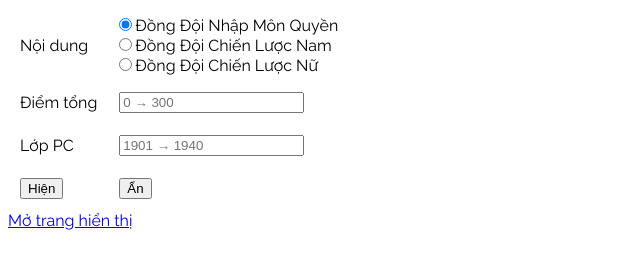
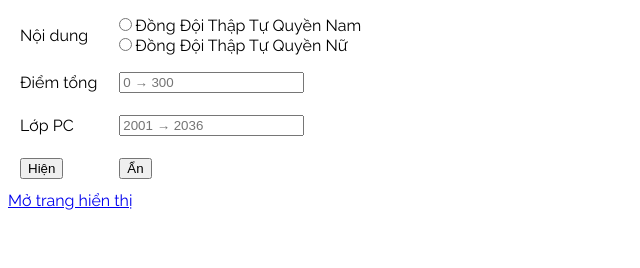
Before and after one commit to vungoctrung93/vovinamtranhcupcocvang, a plain HTML site: page Public/suathongtin.html in a window 1280 px wide. Shown: the whole page, without its empty margins (0-640 px from the left). Drawn offline with Linux system fonts and the light colour scheme.

Commit message:
update2025 tranh cup coc vang

```diff
--- a/Public/suathongtin.html
+++ b/Public/suathongtin.html
@@ -42,7 +42,7 @@
     <tr>
       <td>Lớp PC</td>
       <td>
-        <input type="number" id="lop" placeholder="1901 → 1940">
+        <input type="number" id="lop" placeholder="2001 → 2036">
       </td>
     </tr>
     <tr>
@@ -59,17 +59,12 @@
   <script>
     let noidungList = [
       {
-        id: "dongdoinhapmon",
-        text: "Đồng Đội Nhập Môn Quyền",
-        checked: "checked",
+        id: "dongdoithaptunam",
+        text: "Đồng Đội Thập Tự Quyền Nam"
       },
       {
-        id: "dongdoichienluocnam",
-        text: "Đồng Đội Chiến Lược Nam"
-      },
-      {
-        id: "dongdoichienluocnu",
-        text: "Đồng Đội Chiến Lược Nữ"
+        id: "dongdoithaptunu",
+        text: "Đồng Đội Thập Tự Quyền Nữ"
       }
     ]
     noidungList.forEach(noidung => {
```
Also changed, not shown: 1 other file.
